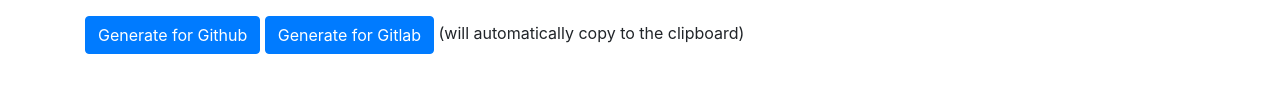
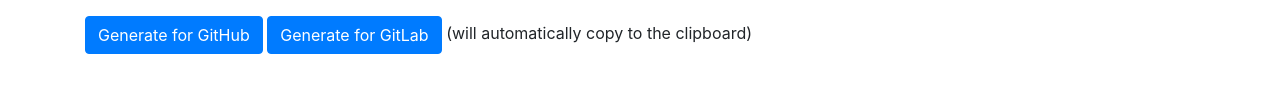
Before and after one commit to apfelbox/release-notes, a website with bundled scripts: page public/index.html in a window 1280 px wide. Shown: the part 426-526 px from the top of the page. Built offline with nearby package versions, Linux system fonts and the light colour scheme; what @21torr/dune would draw is missing.

Commit message:
Improve case of services

```diff
--- a/public/index.html
+++ b/public/index.html
@@ -22,8 +22,8 @@
                 <label for="changelog-input">Changelog</label>
                 <textarea class="form-control form-changelog-input" id="changelog-input" rows="3"></textarea>
             </div>
-            <button type="submit" class="btn btn-primary" id="changelog-run-github">Generate for Github</button>
-            <button type="submit" class="btn btn-primary" id="changelog-run-gitlab">Generate for Gitlab</button>
+            <button type="submit" class="btn btn-primary" id="changelog-run-github">Generate for GitHub</button>
+            <button type="submit" class="btn btn-primary" id="changelog-run-gitlab">Generate for GitLab</button>
             (will automatically copy to the clipboard)
 
             <div class="mt-5 d-none" id="changelog-result">
```
